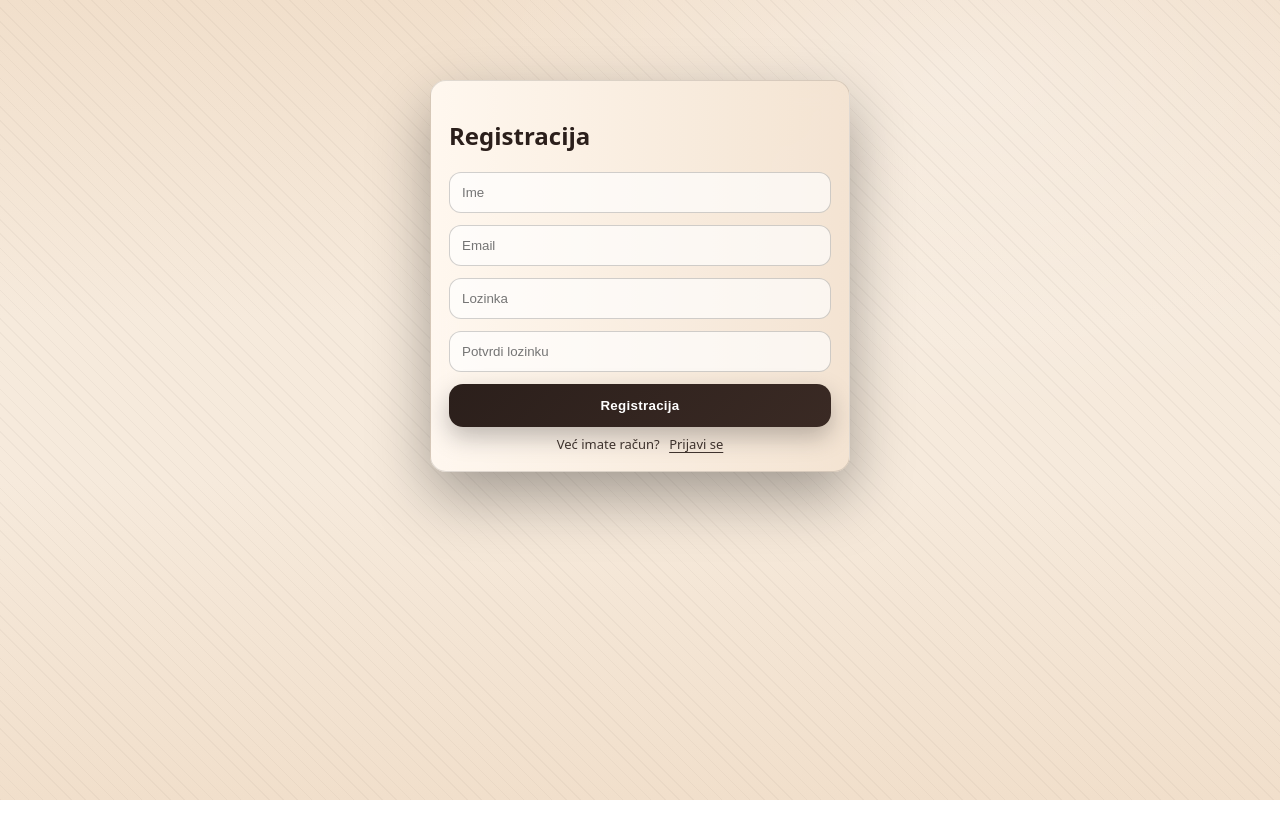
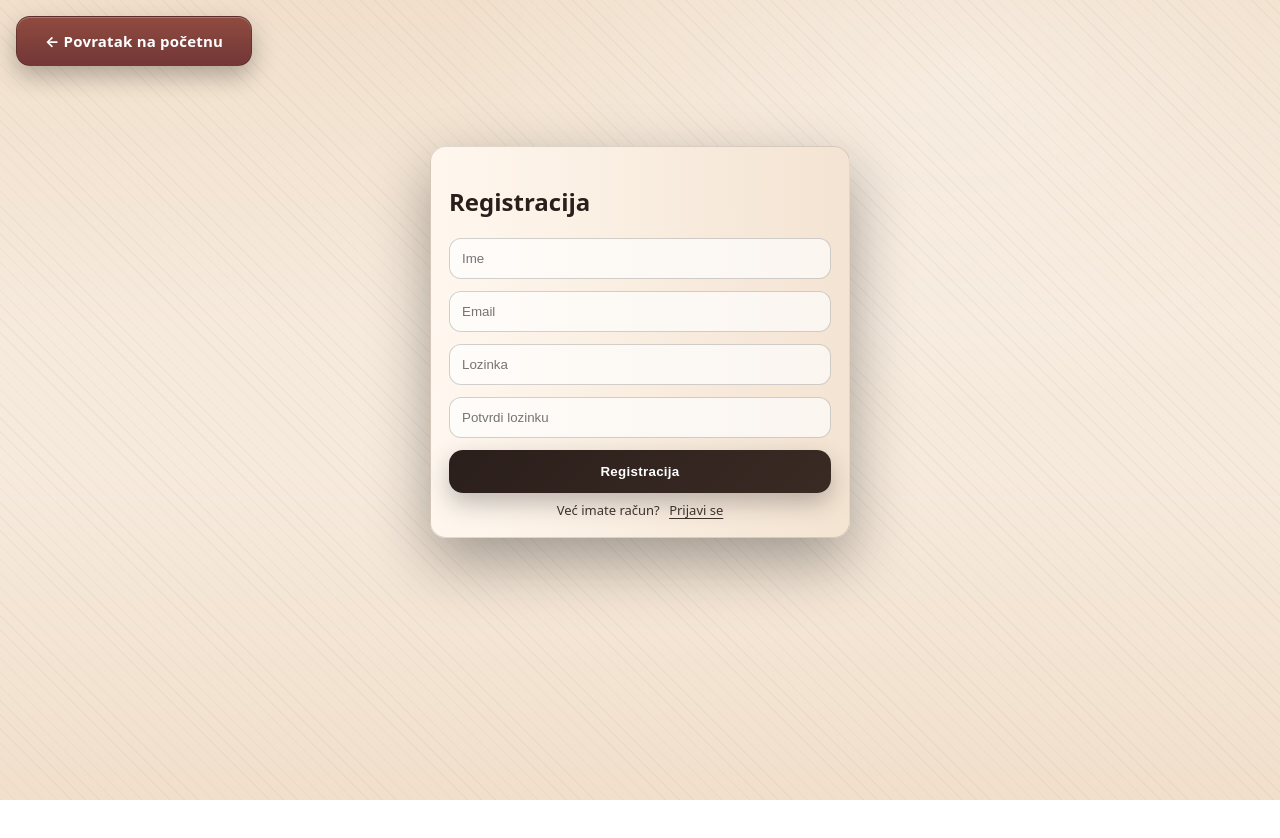
Before and after one commit to Karlita43/rwa-projekt, a React (Vite) app in the folder rwa/: page /register in a window 1280 px wide. Shown: the top 838 px of the page. After the commit the page ends 816 px from the top, so only its background shows below. Built offline with nearby package versions, Linux system fonts and the light colour scheme.

Commit message:
povratak na pocetnu

```diff
--- a/rwa/src/pages/Login.tsx
+++ b/rwa/src/pages/Login.tsx
@@ -1,9 +1,8 @@
+// src/pages/Login.tsx
 import { useState, useContext } from "react";
 import api from "../api";
 import { LoginContext } from "../LoginContextProvider";
 import { useNavigate, Link } from "react-router-dom";
-
-
 
 export default function Login() {
   const { login } = useContext(LoginContext);
@@ -18,8 +17,10 @@ export default function Login() {
     e.preventDefault();
     setError("");
     setIsSubmitting(true);
+
     if (!email.trim() || !password.trim()) {
       setError("Molimo ispuni sva polja.");
+      setIsSubmitting(false);
       return;
     }
 
@@ -32,13 +33,15 @@ export default function Login() {
         return;
       }
 
-      login(res.data.token); // spremi token u context i localStorage
-      navigate("/profil"); // nakon login vodi na početnu
+      login(token); // spremi token u context + localStorage
+      navigate("/profil");
     } catch (err: any) {
       const status = err?.response?.status;
 
       if (status === 422) {
-        const errors = err?.response?.data?.errors as Record<string, string[]> | undefined;
+        const errors = err?.response?.data?.errors as
+          | Record<string, string[]>
+          | undefined;
 
         const firstMsg =
           errors && Object.values(errors)[0]?.[0]
@@ -49,7 +52,7 @@ export default function Login() {
       } else {
         setError("Dogodila se greška pri prijavi.");
       }
-    } finally{
+    } finally {
       setIsSubmitting(false);
     }
   };
@@ -58,11 +61,16 @@ export default function Login() {
     window.location.href = "http://localhost:8000/auth/tidal/redirect";
   };
 
-
   return (
     <div className="page">
+      <div style={{ marginTop: "1rem", marginLeft: "1rem" }}>
+        <Link to="/" className="btn">
+          ← Povratak na početnu
+        </Link>
+      </div>
       <div className="modal-card">
         <h2>Login</h2>
+
         <form className="modal-form" onSubmit={handleSubmit}>
           <input
             type="email"
@@ -70,21 +78,29 @@ export default function Login() {
             value={email}
             onChange={(e) => setEmail(e.target.value)}
           />
+
           <input
             type="password"
             placeholder="Lozinka"
             value={password}
             onChange={(e) => setPassword(e.target.value)}
           />
+
           <button type="submit" className="btn-login" disabled={isSubmitting}>
             {isSubmitting ? "Prijavljivanje..." : "Prijavi se"}
           </button>
+
           {error && <div className="form-error">{error}</div>}
         </form>
-      <p className="modal-hint" >
-        Nemate račun? <Link to="/register" className="modal-link">Registriraj se</Link>
+
+        <p className="modal-hint">
+          Nemate račun?{" "}
+          <Link to="/register" className="modal-link">
+            Registriraj se
+          </Link>
         </p>
       </div>
+
       <div className="social-login">
         <button
           type="button"
--- a/rwa/src/pages/Register.tsx
+++ b/rwa/src/pages/Register.tsx
@@ -71,6 +71,11 @@ export default function Register() {
 
   return (
     <div className="page">
+      <div style={{ marginTop: "1rem", marginLeft: "1rem"}}>
+        <Link to="/" className="btn">
+          ← Povratak na početnu
+        </Link>
+      </div>
       <div className="modal-card">
         <h2>Registracija</h2>
         <form className="modal-form" onSubmit={handleSubmit}>
```
Lines whose indentation alone changed are shown as unchanged.
